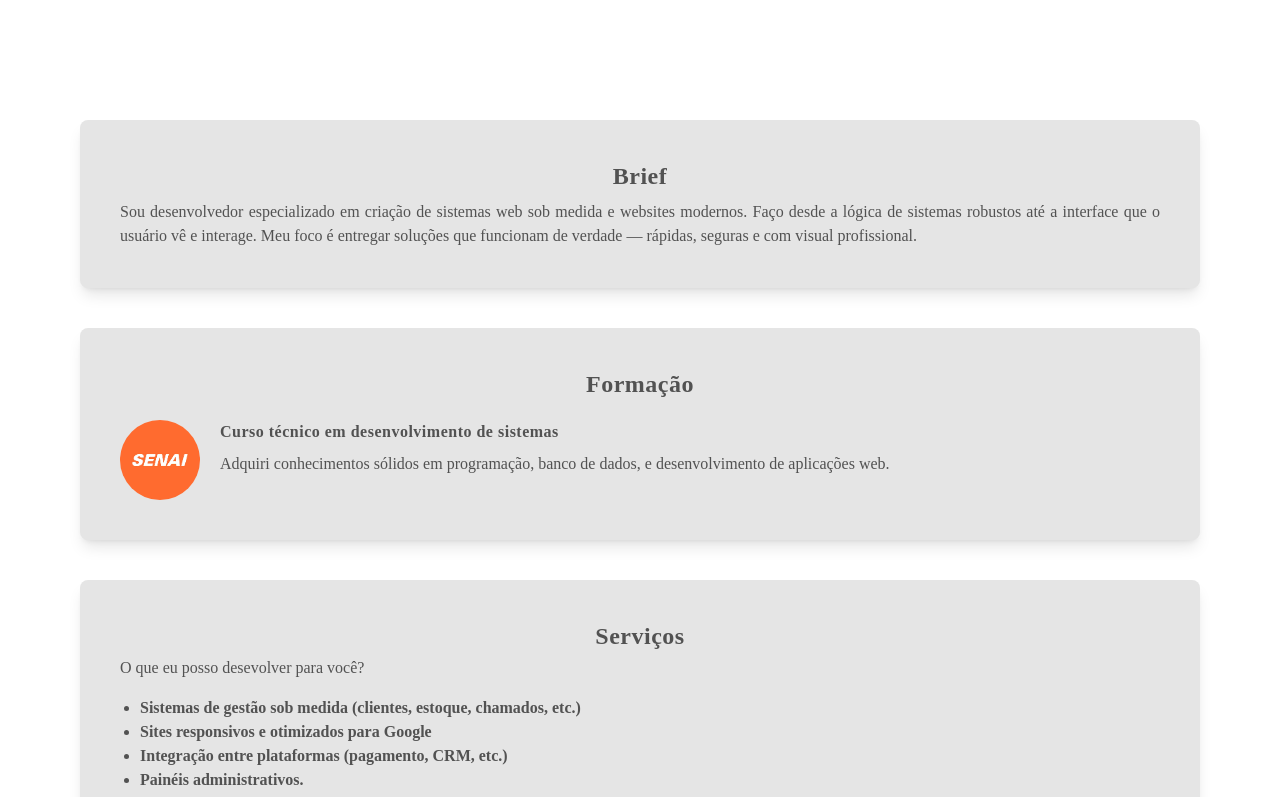
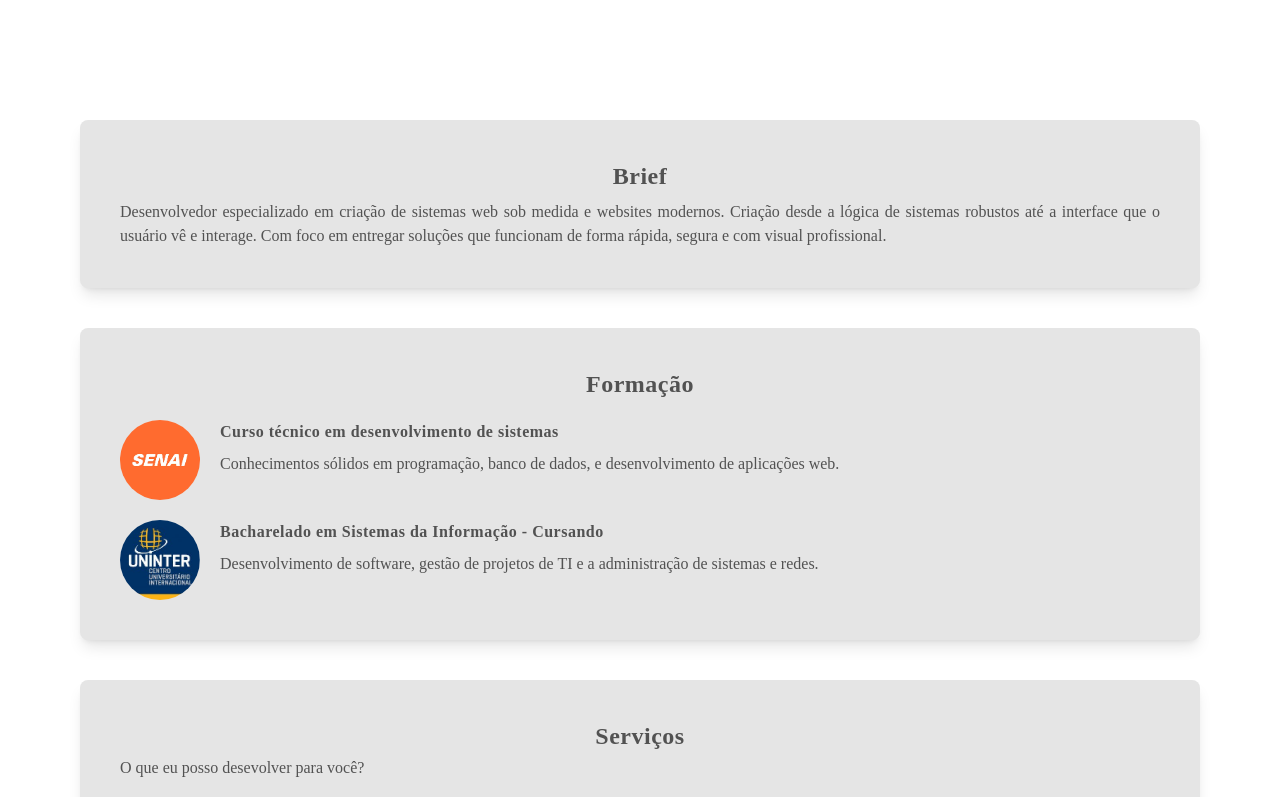
Before and after one commit to Febrandt/fernando-brandt, a React (Vite) app: page / in a window 1280 px wide. Shown: the part 560-1357 px from the top of the page. Built offline with nearby package versions, Linux system fonts and the light colour scheme; a web font is replaced by a local one.

Commit message:
M in name

```diff
--- a/src/App.jsx
+++ b/src/App.jsx
@@ -12,7 +12,7 @@ function App() {
       <div className='bg-light mx-10 sm:mx-20 p-10 rounded-lg shadow-lg mt-10 text-center'>
         <em className='text-2xl tracking-[0.09rem] text-center'>Brief</em>
         <p className='mt-2 text-justify'>
-          Sou desenvolvedor especializado em criação de sistemas web sob medida e websites modernos. Faço desde a lógica de sistemas robustos até a interface que o usuário vê e interage. Meu foco é entregar soluções que funcionam de verdade — rápidas, seguras e com visual profissional.
+          Desenvolvedor especializado em criação de sistemas web sob medida e websites modernos. Criação desde a lógica de sistemas robustos até a interface que o usuário vê e interage. Com foco em entregar soluções que funcionam de forma rápida, segura e com visual profissional.
         </p>
       </div>
       <div className='bg-light mx-10 sm:mx-20 p-10 rounded-lg shadow-lg mt-10 flex flex-col'>
@@ -23,7 +23,17 @@ function App() {
             <em>Curso técnico em desenvolvimento de sistemas</em>
 
             <p className='mt-2'>
-              Adquiri conhecimentos sólidos em programação, banco de dados, e desenvolvimento de aplicações web.
+              Conhecimentos sólidos em programação, banco de dados, e desenvolvimento de aplicações web.
+            </p>
+          </div>
+        </div>
+        <div className='flex flex-row gap-5 mt-5'>
+          <img src="/assets/uninter.jpg" className='w-20 h-20 rounded-full'></img>
+          <div className='flex flex-col'>
+            <em>Bacharelado em Sistemas da Informação - Cursando</em>
+
+            <p className='mt-2'>
+              Desenvolvimento de software, gestão de projetos de TI e a administração de sistemas e redes.
             </p>
           </div>
         </div>
```
Also changed, not shown: public/assets/uninter.jpg (added).
